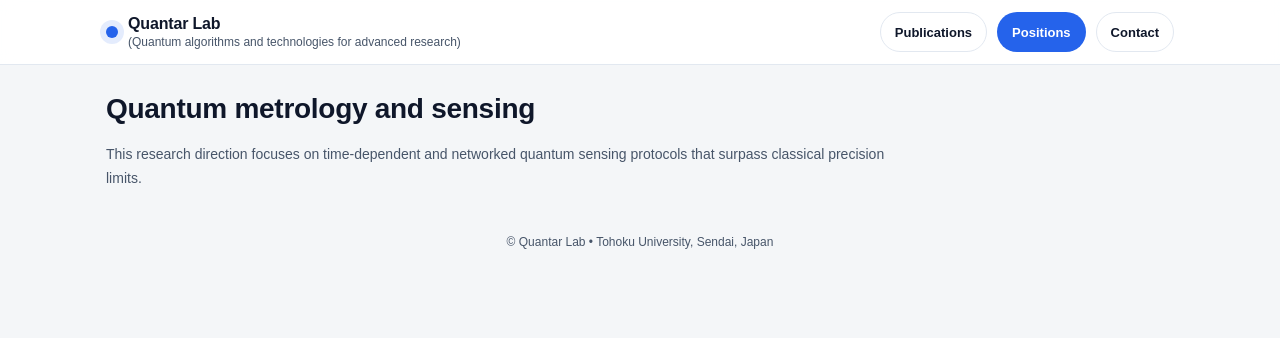
After one commit to echkon/quantumLab, a Django app: page /users/metrology/ in a window 1280 px wide. The commit adds this page. Shown: the top 338 px of the page. Run offline with Django 5.2, Linux system fonts and the light colour scheme.

Commit message:
add something new

```diff
--- a/users/templates/home.html
+++ b/users/templates/home.html
@@ -592,7 +592,7 @@
             <span class="chip">optimal control</span>
             <span class="chip">noise-robust</span>
           </div>
-          <a class="more" href="{% url 'publication' %}">More →</a>
+          <a class="more" href="{% url 'research_metrology' %}">More →</a>
         </div>
       </div>
     </section>
@@ -608,7 +608,7 @@
             <span class="chip">gradients</span>
             <span class="chip">benchmarks</span>
           </div>
-          <a class="more" href="{% url 'publication' %}">More →</a>
+          <a class="more" href="{% url 'research_algorithms' %}">More →</a>
         </div>
       </div>
     </section>
--- /dev/null
+++ b/users/templates/research_metrology.html
@@ -0,0 +1,218 @@
+{% load static %}
+<!DOCTYPE html>
+<html lang="en">
+<head>
+  <meta charset="UTF-8">
+  <title>Open Positions | Quantar Lab</title>
+  <meta name="viewport" content="width=device-width, initial-scale=1">
+
+  <style>
+    :root{
+      --bg:#f4f6f8;
+      --card:#ffffff;
+      --text:#0f172a;
+      --muted:#475569;
+      --line:#e2e8f0;
+      --accent:#2563eb;
+      --shadow:0 10px 28px rgba(15,23,42,.08);
+      --radius:16px;
+      --max:1100px;
+    }
+    *{box-sizing:border-box}
+
+    body{
+      margin:0;
+      font-family: Arial, sans-serif;
+      background:var(--bg);
+      color:var(--text);
+    }
+
+    /* ===== TOPBAR (WHITE, STICKY, BLUR) ===== */
+    .topbar{
+      position:sticky;
+      top:0;
+      z-index:50;
+      background:rgba(255,255,255,0.92);
+      backdrop-filter: blur(8px);
+      border-bottom:1px solid var(--line);
+    }
+    .topbar-inner{
+      max-width:var(--max);
+      margin:0 auto;
+      padding:12px 16px;
+      display:flex;
+      align-items:center;
+      justify-content:space-between;
+      gap:12px;
+    }
+    .brand{
+      display:flex;
+      align-items:center;
+      gap:10px;
+      text-decoration:none;
+      color:var(--text);
+      min-width:220px;
+    }
+    .brand-dot{
+      width:12px;height:12px;border-radius:50%;
+      background:var(--accent);
+      box-shadow:0 0 0 6px rgba(37,99,235,.12);
+    }
+    .brand-title{
+      font-weight:900;
+      letter-spacing:-0.01em;
+      line-height:1.1;
+    }
+    .brand-sub{
+      font-size:12px;
+      color:var(--muted);
+      line-height:1.2;
+      margin-top:2px;
+    }
+
+    .nav-right{
+      display:flex;
+      gap:10px;
+      align-items:center;
+      flex-wrap:wrap;
+      justify-content:flex-end;
+    }
+    .pill{
+      display:inline-flex;
+      align-items:center;
+      justify-content:center;
+      padding:10px 14px;
+      min-height:40px;
+      font-size:13px;
+      font-weight:900;
+      line-height:1;
+      border-radius:999px;
+      text-decoration:none;
+      border:1px solid var(--line);
+      background:#fff;
+      color:var(--text);
+      white-space:nowrap;
+      transition:transform .1s ease, background .1s ease;
+    }
+    .pill:hover{
+      transform:translateY(-1px);
+      background:rgba(37,99,235,.06);
+    }
+    .pill.primary{
+      background:var(--accent);
+      color:#fff;
+      border-color:transparent;
+    }
+
+    /* ===== PAGE ===== */
+    .container{
+      max-width:var(--max);
+      margin:0 auto;
+      padding:28px 16px 60px;
+    }
+
+    h1{
+      margin:0 0 18px 0;
+      font-size:28px;
+      font-weight:900;
+      letter-spacing:-0.01em;
+    }
+
+    .intro{
+      max-width:800px;
+      color:var(--muted);
+      font-size:14px;
+      line-height:1.7;
+      margin-bottom:24px;
+    }
+
+    .position-grid{
+      display:grid;
+      gap:18px;
+    }
+
+    .position-card{
+      background:var(--card);
+      border:1px solid var(--line);
+      border-radius:var(--radius);
+      box-shadow:var(--shadow);
+      padding:22px;
+    }
+
+    .position-card h2{
+      margin:0 0 8px 0;
+      font-size:18px;
+      font-weight:900;
+    }
+
+    .position-card p{
+      margin:0 0 10px 0;
+      font-size:14px;
+      line-height:1.7;
+      color:var(--muted);
+    }
+
+    .position-actions{
+      display:flex;
+      gap:10px;
+      flex-wrap:wrap;
+      margin-top:10px;
+    }
+
+    .link-btn{
+      font-size:13px;
+      font-weight:800;
+      text-decoration:none;
+      color:var(--accent);
+    }
+
+    .footer{
+      text-align:center;
+      color:var(--muted);
+      font-size:12px;
+      padding:20px 0 30px;
+    }
+  </style>
+</head>
+
+<body>
+
+<!-- ===== TOPBAR ===== -->
+<header class="topbar">
+  <div class="topbar-inner">
+    <a class="brand" href="{% url 'home' %}">
+      <div class="brand-dot"></div>
+      <div>
+        <div class="brand-title">Quantar Lab</div>
+        <div class="brand-sub">(Quantum algorithms and technologies for advanced research)</div>
+      </div>
+    </a>
+
+    <nav class="nav-right">
+      <a class="pill" href="{% url 'publication' %}">Publications</a>
+      <a class="pill primary" href="{% url 'position' %}">Positions</a>
+      <a class="pill" href="{% url 'contact' %}">Contact</a>
+    </nav>
+  </div>
+</header>
+
+<main class="container">
+
+  <h1>Quantum metrology and sensing</h1>
+
+  <p class="intro">
+    This research direction focuses on time-dependent and networked quantum
+    sensing protocols that surpass classical precision limits.
+  </p>
+
+  <div class="position-grid">
+
+  </div>
+
+  <div class="footer">
+    © Quantar Lab • Tohoku University, Sendai, Japan
+  </div>
+
+</main>
+</body>
+</html>
--- a/users/urls.py
+++ b/users/urls.py
@@ -20,6 +20,6 @@ urlpatterns = [
     path('resource/', views.resource_view, name='resource'),
     path('me/', views.me_view, name='me'),
     path('upload/', views.upload_file, name='upload_file'),
+    path("metrology/", views.research_metrology, name="research_metrology"),
+    path("algorithms/", views.research_algorithms, name="research_algorithms"),
 ]
-
-#path('', views.user_login, name='login'),  # Redirect users/ to login page
--- a/users/views.py
+++ b/users/views.py
@@ -41,6 +41,12 @@ def resource_view(request):
 
 def contact_view(request):
     return render(request, 'contact.html')
+
+def research_metrology(request):
+    return render(request, "research_metrology.html")
+
+def research_algorithms(request):
+    return render(request, "research_algorithms.html")
 
 def upload_file(request):
     if request.method == 'POST' and request.FILES.get('uploaded_file'):
```
